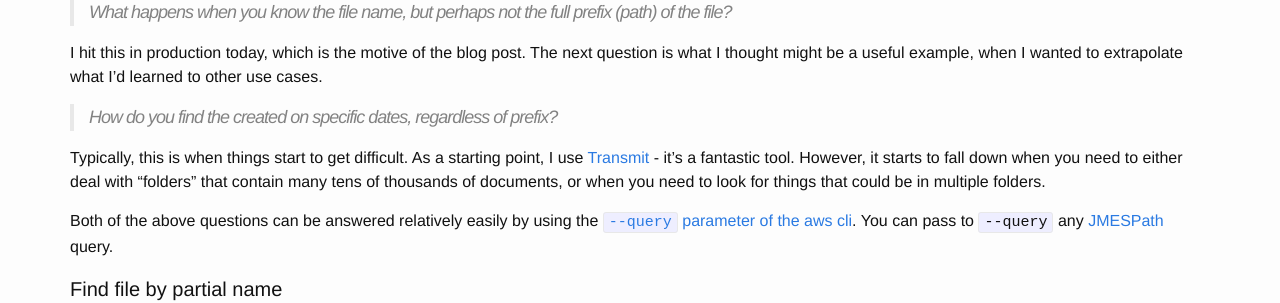
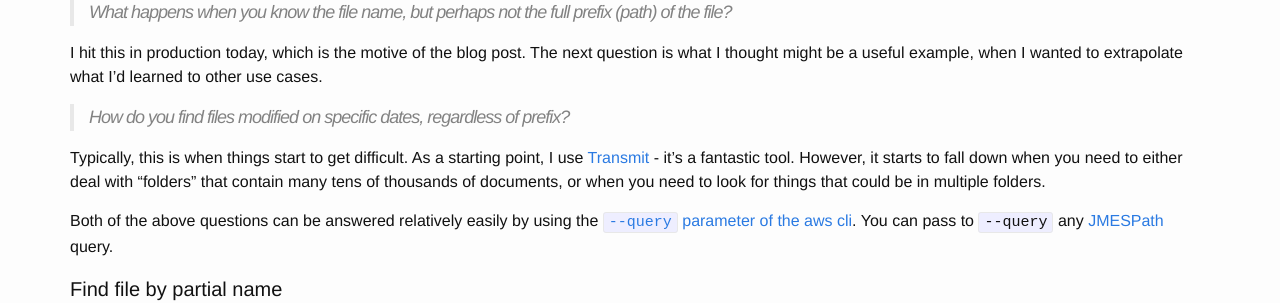
Before and after one commit to lukewaite/lukewaite.github.io, a Jekyll site: the page built from _posts/2017-08-03-s3-find-files.md, in a window 1280 px wide and 1400 px high. Shown: the part 264-567 px from the top of the window. Built offline with Jekyll 4.4.1, drawn with Linux system fonts in a browser that asks for light colours; comment, search, counter and statistics services are not loaded; some of the changed text lies outside the part shown.

Commit message:
Update to fix unclear wording

```diff
--- a/_posts/2017-08-03-s3-find-files.md
+++ b/_posts/2017-08-03-s3-find-files.md
@@ -16,7 +16,7 @@ I hit this in production today, which is the motive of the blog post. The
 next question is what I thought might be a useful example, when I wanted
 to extrapolate what I'd learned to other use cases.
 
-> How do you find the created on specific dates, regardless of prefix?
+> How do you find files modified on specific dates, regardless of prefix?
 
 <!--more-->
 
```
Also changed, not shown: other parts of _posts/2017-08-03-s3-find-files.md (+1 -1 lines).
